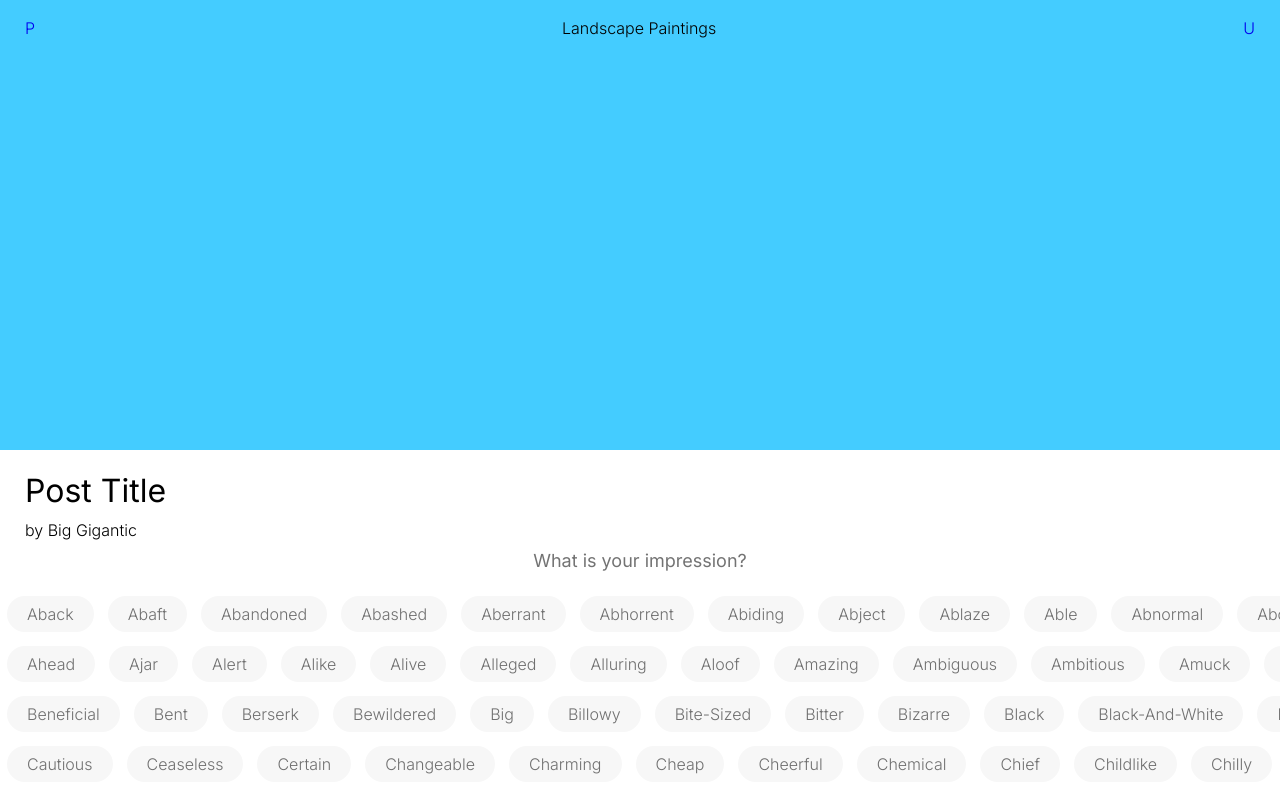
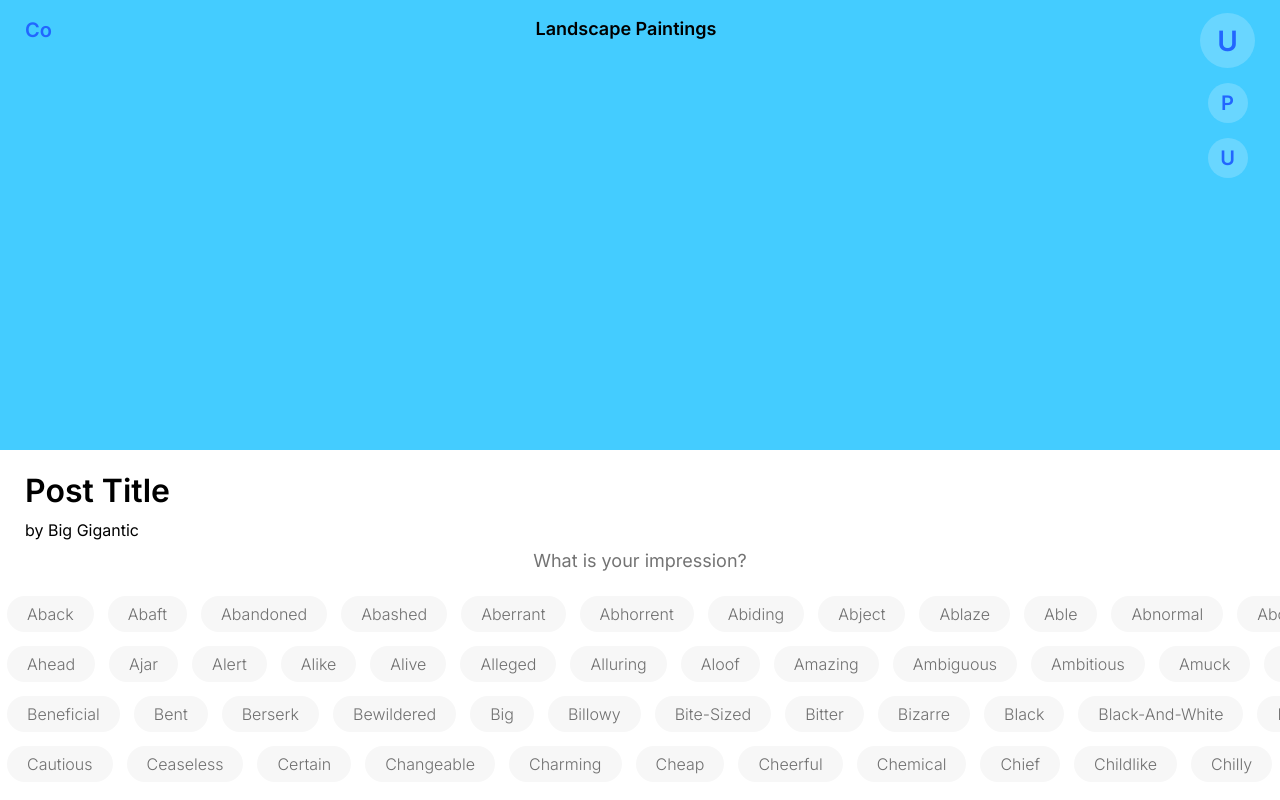
Before and after one commit to alexthegoodman/commonplace, a Next.js app in the folder packages/commonplace-web/: page /queue in a window 1280 px wide. Built offline with nearby package versions, Linux system fonts and the light colour scheme.

Commit message:
add new navigation

```diff
--- a/packages/commonplace-web/components/ContentInformation/ContentInformation.d.ts
+++ b/packages/commonplace-web/components/ContentInformation/ContentInformation.d.ts
@@ -3,5 +3,6 @@ export interface ContentInformationProps {
   className?: string;
   onClick?: (e: MouseEvent) => void;
   title?: string;
+  description?: string;
   author?: any;
 }
--- a/packages/commonplace-web/components/ContentInformation/ContentInformation.scss
+++ b/packages/commonplace-web/components/ContentInformation/ContentInformation.scss
@@ -5,13 +5,22 @@
     .contentTitle {
       font-size: 32px;
       margin-bottom: 15px;
-      font-weight: 400;
+      font-weight: 600;
+    }
+    .contentDescription {
+      display: block;
+      font-size: 18px;
+      line-height: 24px;
+      color: #757575;
+      font-weight: 300;
+      margin: 20px 0;
     }
     .contentAuthor {
       .contentAuthorInner {
         .authorProfileImage {
         }
         .authorAttribution {
+          font-weight: 400;
         }
       }
     }
--- a/packages/commonplace-web/components/ContentInformation/ContentInformation.tsx
+++ b/packages/commonplace-web/components/ContentInformation/ContentInformation.tsx
@@ -7,6 +7,7 @@ const ContentInformation: React.FC<ContentInformationProps> = ({
   className = "",
   onClick = (e) => console.info("Click ContentInformation"),
   title = "",
+  description = "",
   author = null,
 }) => {
   const clickHandler = (e: MouseEvent) => onClick(e);
@@ -24,6 +25,7 @@ const ContentInformation: React.FC<ContentInformationProps> = ({
             )}
           </div>
         </div>
+        <p className="contentDescription">{description}</p>
       </div>
     </section>
   );
--- a/packages/commonplace-web/components/ImpressionGrid/ImpressionGrid.scss
+++ b/packages/commonplace-web/components/ImpressionGrid/ImpressionGrid.scss
@@ -1,4 +1,10 @@
 .impressionGridWrapper {
+  background: white;
+  height: 255px;
+  width: 100vw;
+  position: absolute;
+  bottom: 0;
+
   .gridLabel {
     display: block;
     font-size: 18px;
@@ -9,6 +15,10 @@
     color: #737373;
     font-weight: 500;
   }
+}
+
+.queueScrollContainer {
+  height: calc(100vh - 255px);
 }
 
 .impressionGrid {
--- a/packages/commonplace-web/components/PrimaryHeader/PrimaryHeader.scss
+++ b/packages/commonplace-web/components/PrimaryHeader/PrimaryHeader.scss
@@ -30,6 +30,12 @@
       }
     }
     .headerTitleWrapper {
+      .titleComponent {
+        h1 {
+          font-weight: 600;
+          font-size: 18px;
+        }
+      }
       .title {
         font-size: 24px;
         font-weight: 600;
--- /dev/null
+++ b/packages/commonplace-web/components/PrimaryNavigation/PrimaryNavigation.d.ts
@@ -0,0 +1,5 @@
+export interface PrimaryNavigationProps {
+  ref?: React.Ref<any>;
+  className?: string;
+  onClick?: (e: MouseEvent) => void;
+}
--- /dev/null
+++ b/packages/commonplace-web/components/PrimaryNavigation/PrimaryNavigation.scss
@@ -0,0 +1,29 @@
+.primaryNavigation {
+  .primaryNavigationInner {
+    display: flex;
+    flex-direction: column;
+    align-items: center;
+
+    .navOption {
+      height: 40px;
+      width: 40px;
+      background: rgba(255, 255, 255, 0.2);
+      color: $darkBlue;
+      display: flex;
+      justify-content: center;
+      align-items: center;
+      border-radius: 50%;
+      margin-bottom: 15px;
+      position: relative;
+      top: -7px;
+      font-size: 20px;
+      font-weight: 600;
+
+      &.primaryNavOption {
+        width: 55px;
+        height: 55px;
+        font-size: 28px;
+      }
+    }
+  }
+}
--- /dev/null
+++ b/packages/commonplace-web/components/PrimaryNavigation/PrimaryNavigation.tsx
@@ -0,0 +1,29 @@
+import Link from "next/link";
+import * as React from "react";
+
+import { PrimaryNavigationProps } from "./PrimaryNavigation.d";
+
+const PrimaryNavigation: React.FC<PrimaryNavigationProps> = ({
+  ref = null,
+  className = "",
+  onClick = (e) => console.info("Click PrimaryNavigation"),
+}) => {
+  const clickHandler = (e: MouseEvent) => onClick(e);
+  return (
+    <nav className="primaryNavigation">
+      <div className="primaryNavigationInner">
+        <Link href="/upload">
+          <a className="navOption primaryNavOption">U</a>
+        </Link>
+        <Link href="/profile">
+          <a className="navOption">P</a>
+        </Link>
+        <Link href="/updates">
+          <a className="navOption">U</a>
+        </Link>
+      </div>
+    </nav>
+  );
+};
+
+export default PrimaryNavigation;
--- a/packages/commonplace-web/pages/queue.tsx
+++ b/packages/commonplace-web/pages/queue.tsx
@@ -5,28 +5,24 @@ import ContentViewer from "../components/ContentViewer/ContentViewer";
 import ImpressionGrid from "../components/ImpressionGrid/ImpressionGrid";
 import ImpressionWheel from "../components/ImpressionWheel/ImpressionWheel";
 import PrimaryHeader from "../components/PrimaryHeader/PrimaryHeader";
+import PrimaryNavigation from "../components/PrimaryNavigation/PrimaryNavigation";
 
 const Profile: NextPage = () => {
   return (
     <section className="queue">
       <div className="queueInner">
         <PrimaryHeader
-          leftIcon={
-            <Link href="/profile">
-              <a>P</a>
-            </Link>
-          }
+          leftIcon={<span className="brandname">Co</span>}
           titleComponent={<h1>Landscape Paintings</h1>}
-          rightIcon={
-            <Link href="/updates">
-              <a>U</a>
-            </Link>
-          }
+          rightIcon={<PrimaryNavigation />}
         />
-        <div className="scrollContainer">
+        <div className="scrollContainer queueScrollContainer">
           <ContentViewer />
           <ContentInformation
             title="Post Title"
+            description={`Here is a description regarding
+                          the various things that we need to do. Also
+                          we can do other things`}
             author={{ name: "Big Gigantic" }}
           />
         </div>
--- a/packages/commonplace-web/styles/Profile.module.scss
+++ b/packages/commonplace-web/styles/Profile.module.scss
@@ -6,3 +6,8 @@
 @import "../components/ProfilePost/ProfilePost";
 
 /** Page Styles **/
+.profile {
+  .profileInner {
+    width: 100%;
+  }
+}
--- a/packages/commonplace-web/styles/Queue.module.scss
+++ b/packages/commonplace-web/styles/Queue.module.scss
@@ -6,3 +6,11 @@
 @import "../components/ImpressionWheel/ImpressionWheel";
 @import "../components/ImpressionGrid/ImpressionGrid";
 @import "../components/PrimaryHeader/PrimaryHeader";
+@import "../components/PrimaryNavigation/PrimaryNavigation";
+
+/*** Page Styles ***/
+.brandname {
+  color: $darkBlue;
+  font-size: 20px;
+  font-weight: 600;
+}
--- a/packages/commonplace-web/styles/globals.scss
+++ b/packages/commonplace-web/styles/globals.scss
@@ -10,19 +10,32 @@ $lightBlue: #44ccff;
   font-family: "Inter", "Helvetica";
 }
 
+/*** Fixed URL Address Bar ***/
+html {
+  overflow: hidden;
+  width: 100%;
+}
+
+body {
+  height: 100%;
+  position: fixed;
+  overflow-y: scroll;
+  -webkit-overflow-scrolling: touch;
+}
+
 ul,
 ol {
   padding: 0;
 }
 
-body {
-  width: 100vw;
-  height: 100vh;
-  overflow: hidden;
-}
+// body {
+//   width: 100vw;
+//   height: 100vh;
+//   overflow: hidden;
+// }
 
 .scrollContainer {
-  width: 100%;
+  width: 100vw;
   height: 100%;
   max-width: 100vw;
   max-height: 100vh;
```
Also changed, not shown: 2 other files (tests, documents, lock files or other folders).
